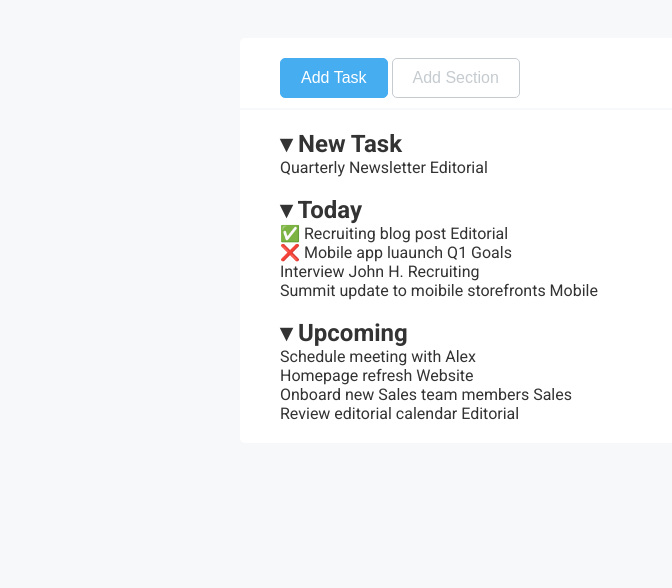
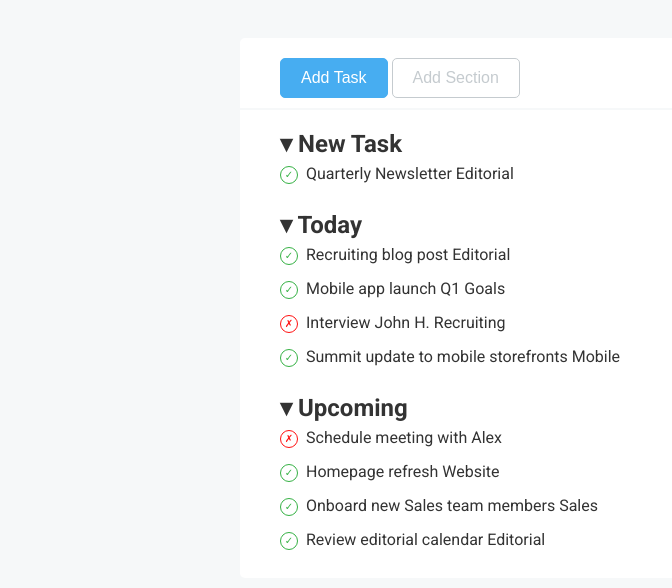
Before and after one commit to Gianluca-Loddo/html-css-toboolist, a plain HTML site: page index.html in a window 1280 px wide. Shown: the part 82-670 px from the top of the page, without its empty margins (0-672 px from the left). Drawn offline with Linux system fonts and the light colour scheme.

Commit message:
utilizzo pseudo-classe ::before

```diff
--- a/index.html
+++ b/index.html
@@ -40,23 +40,23 @@
 
             <h2>&#9662; New Task</h2>
             <ul class="todo_list">
-                <li>Quarterly Newsletter Editorial</li>
+                <li class="completed">Quarterly Newsletter <span class="category">Editorial</span></li>
             </ul>
             <br>
             <h2>&#9662; Today</h2>
             <ul class="todo_list">
-                <li>&#x2705; Recruiting blog post Editorial</li>
-                <li>&#x274C; Mobile app luaunch Q1 Goals</li>
-                <li>Interview John H. Recruiting</li>
-                <li>Summit update to moibile storefronts Mobile</li>
+                <li class="completed">Recruiting blog post <span class="category">Editorial</span></li>
+                <li class="completed">Mobile app launch <span class="category">Q1 Goals</span></li>
+                <li class="not_completed">Interview John H. <span class="category">Recruiting</span></li>
+                <li class="completed">Summit update to mobile storefronts <span class="category">Mobile</span></li>
             </ul>
             <br>
             <h2>&#9662; Upcoming</h2>
             <ul class="todo_list">
-                <li>Schedule meeting with Alex</li>
-                <li>Homepage refresh Website</li>
-                <li>Onboard new Sales team members Sales</li>
-                <li>Review editorial calendar Editorial</li>
+                <li class="not_completed">Schedule meeting with Alex</li>
+                <li class="completed">Homepage refresh <span class="category">Website</span></li>
+                <li class="completed">Onboard new Sales team members <span class="category">Sales</span></li>
+                <li class="completed">Review editorial calendar <span class="category">Editorial</span></li>
             </ul>
 
         </div>
--- a/style.ottimizzato2.css
+++ b/style.ottimizzato2.css
@@ -115,3 +115,55 @@ header h1 {
     list-style: none;
     /* rimuove i punti elenco predefiniti della lista <ul> */
 }
+
+
+
+/* USO DELLA PSEUDOCLASSE :beefore */
+/* La pseudo-classe ::before in CSS è una pseudo-elemento che ti permette di inserire contenuto
+prima del contenuto reale di un elemento HTML, senza dover modificare l’HTML stesso.
+È molto usata per aggiungere elementi decorativi, icone, simboli, o testo automatico. */
+/*esempio: aggiunge un punto prima di ogni elemento della lista
+
+.todo_list li::before {
+    content: "•";
+    inserisce un punto prima di ogni elemento della lista
+    color: #47adf1;
+    colore del punto: azzurro acceso
+    font-size: 20px;
+    dimensione del punto
+    margin-right: 10px;
+    spazio a destra del punto per distanziarlo dal testo
+}
+    */
+
+
+
+    .completed::before {
+    content: '\2713';
+    border: 1.5px solid rgb(53, 177, 68);
+    color: rgb(53, 177, 68);
+    display: inline-block;
+    width: 16px;
+    height: 16px;
+    border-radius: 50%;
+    text-align: center;
+    line-height: 16px;
+    font-size: 10px;
+    margin: 8px 8px 8px 0;
+    vertical-align: middle;
+    }
+
+    .not_completed::before {
+    content: '\2717';
+    border: 1.5px solid #ff1010;
+    color: #ff1010;
+    display: inline-block;
+    width: 16px;
+    height: 16px;
+    border-radius: 50%;
+    text-align: center;
+    line-height: 16px;
+    font-size: 10px;
+    margin: 8px 8px 8px 0;
+    vertical-align: middle;
+}
```
